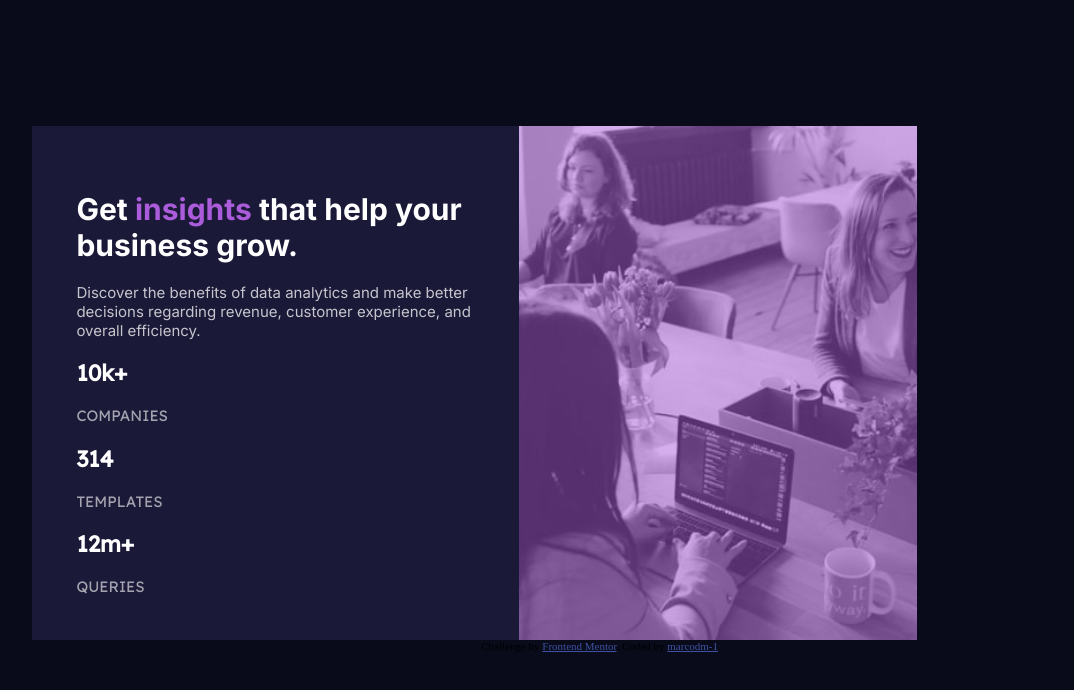
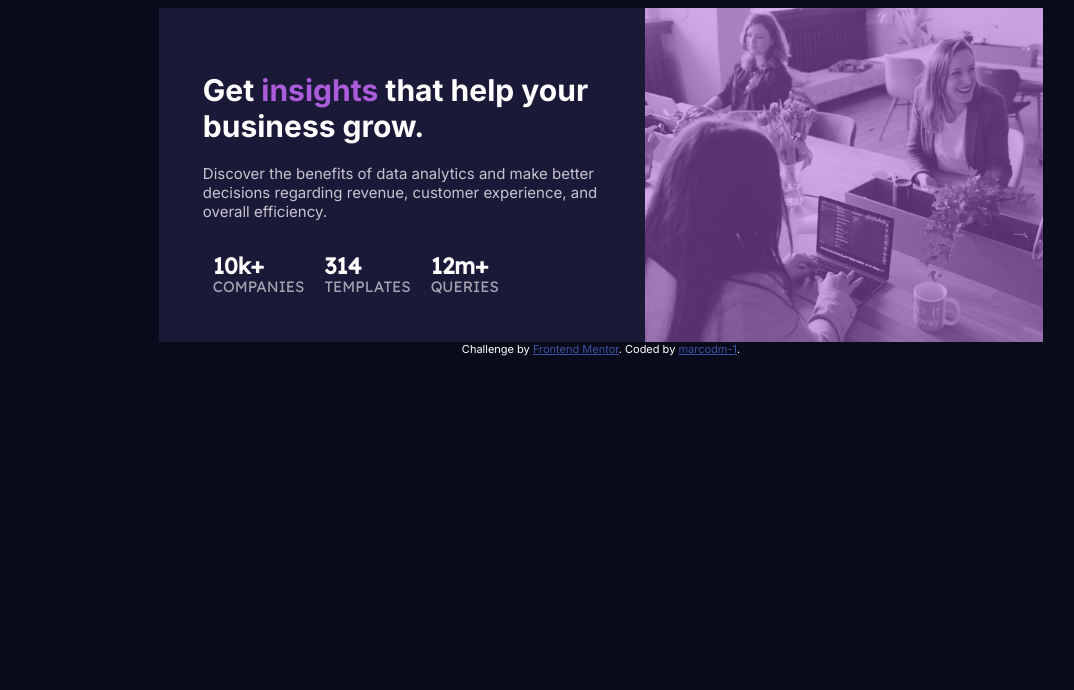
Before and after one commit to marco-dm1/Frontend-Mentor-Solutions, a plain HTML site: page Stats Preview Card Component/index.html in a window 1280 px wide. Shown: the whole page, without its empty margins (39-1113 px from the left). Drawn offline with Linux system fonts and the light colour scheme.

Commit message:
Final commit

```diff
--- a/Stats Preview Card Component/index.html
+++ b/Stats Preview Card Component/index.html
@@ -18,25 +18,36 @@
   <link href="https://fonts.googleapis.com/css2?family=Inter:wght@400;700&family=Lexend+Deca&display=swap" rel="stylesheet">
 </head>
 <body>
+  <div id="container">
     <div class="mainCard">
       <div class="cardLeft">
-      <h1>Get <span>insights</span> that help your business grow.</h1>
+        <h1>Get <span class="h1-purple">insights</span> that help your business grow.</h1>
 
         <p>Discover the benefits of data analytics and make better decisions regarding revenue, customer
         experience, and overall efficiency.</p>
 
         <div class="cardStats">
-        <h2>10k+</h2> COMPANIES
-        <h2>314</h2> TEMPLATES
-        <h2>12m+</h2> QUERIES
+          <span>
+            <h2>10k+</h2>
+            COMPANIES
+          </span>
+          <span>
+            <h2>314</h2>
+            TEMPLATES
+          </span>
+          <span>
+            <h2>12m+</h2>
+            QUERIES
+          </span>
         </div>
       </div>
       <div class="cardRight">
         <img src="images/image-header-desktop.jpg">
       </div>
     </div>
+  </div>
 
-  <div class="attribution">
+  <div class="attribution" style="color: white; font-family: 'Inter',sans-serif;">
     Challenge by <a href="https://www.frontendmentor.io?ref=challenge" target="_blank">Frontend Mentor</a>.
     Coded by <a href="#">marcodm-1</a>.
   </div>
--- a/Stats Preview Card Component/style.css
+++ b/Stats Preview Card Component/style.css
@@ -3,11 +3,13 @@ body{
     font-size: 15px;
 }
 
+#container{
+    display: flex;
+    justify-content: center;
+}
+
 .mainCard{
     width: 70%;
-    height: 10%;
-    margin-left: 5%;
-    margin-top: 10%;
     display: flex;
 }
 
@@ -23,7 +25,7 @@ body{
     color: hsla(0, 0%, 100%, 0.75);
 }
 
-.cardLeft span{
+.h1-purple{
     color: hsl(277, 64%, 61%);
 }
 
@@ -36,6 +38,12 @@ body{
     font-family: 'Lexend Deca', sans-serif;
     font-weight: 400, 100;
     color: hsla(0, 0%, 100%, 0.6);
+    display: flex;
+}
+
+.cardStats span{
+    padding: 10px;
+    line-height: 2px;
 }
 
 .cardStats h2{
```
Lines whose indentation alone changed are shown as unchanged.
